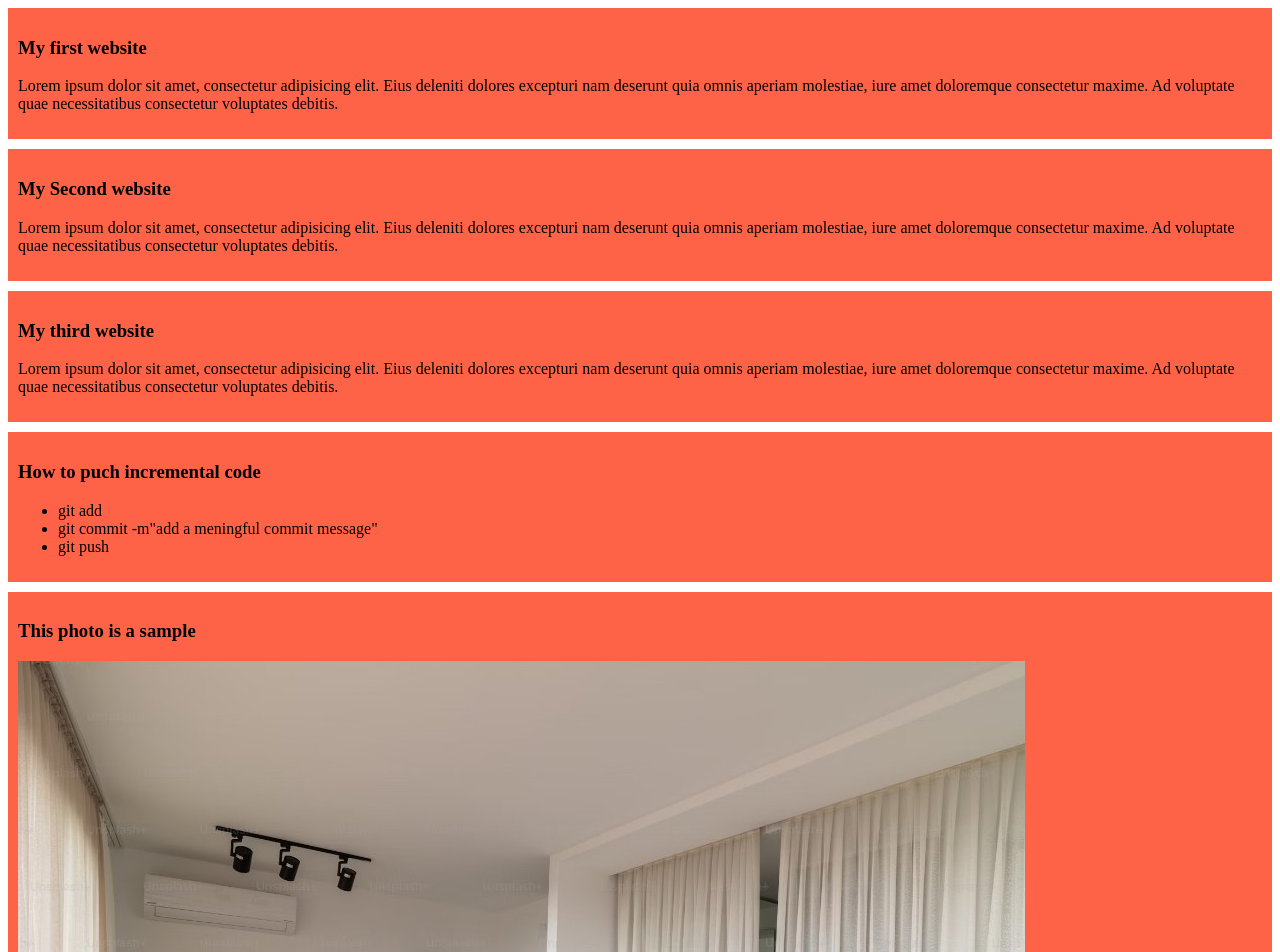
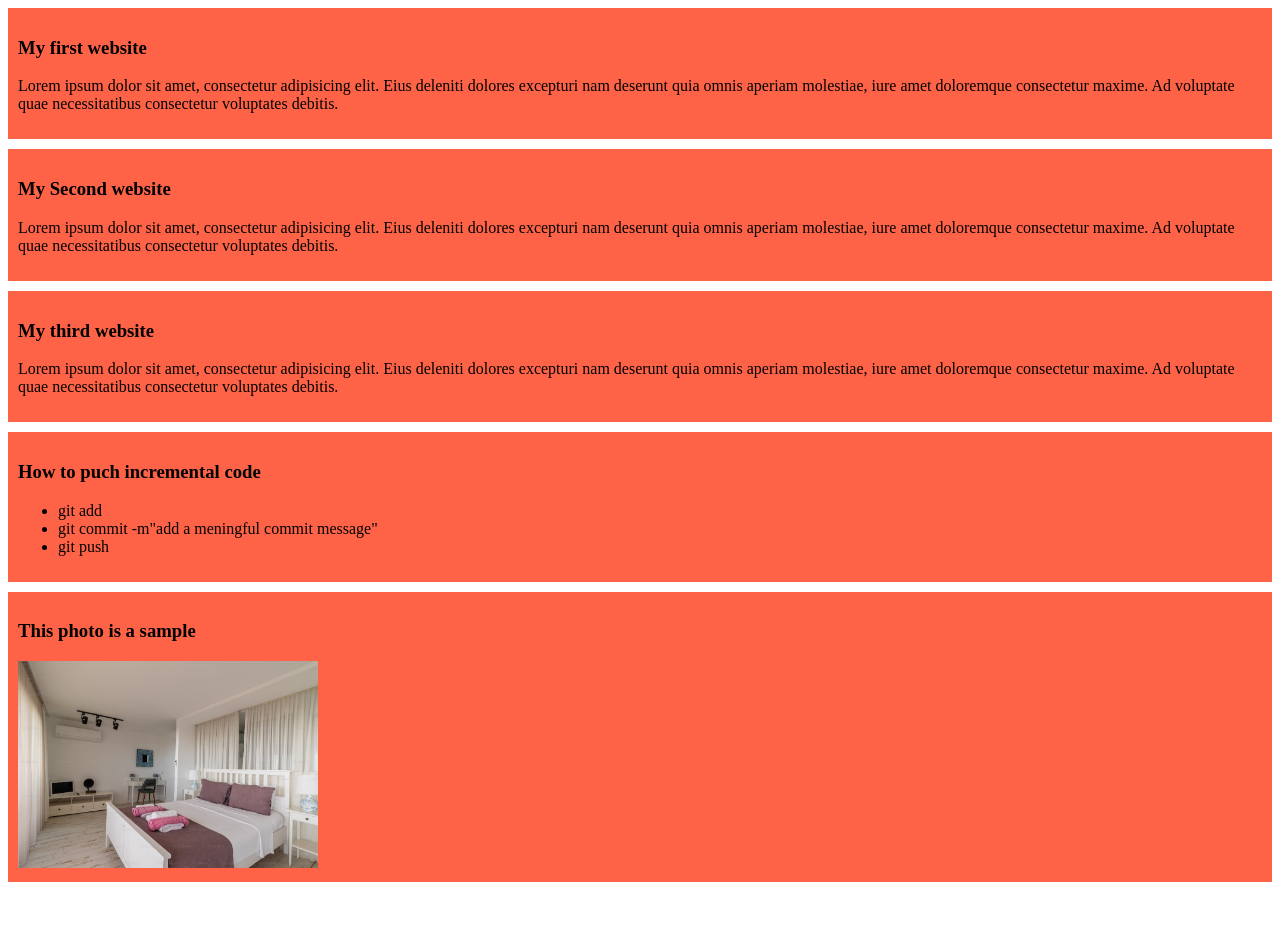
Before and after one commit to hmrasel786/my-first-github-repo, a plain HTML site: page index.html in a window 1280 px wide. Shown: the top 952 px of the page. After the commit the page ends 892 px from the top, so only its background shows below. Drawn offline with Linux system fonts and the light colour scheme.

Commit message:
add this change

```diff
--- a/index.html
+++ b/index.html
@@ -29,7 +29,7 @@
     </div>
     <div>
         <h3>This photo is a sample</h3>
-        <img src="Images/Screenshot_1.jpg" alt="Was this">
+        <img width="300px" src="Images/Screenshot_1.jpg" alt="Was this">
 
     </div>
 </body>
```
